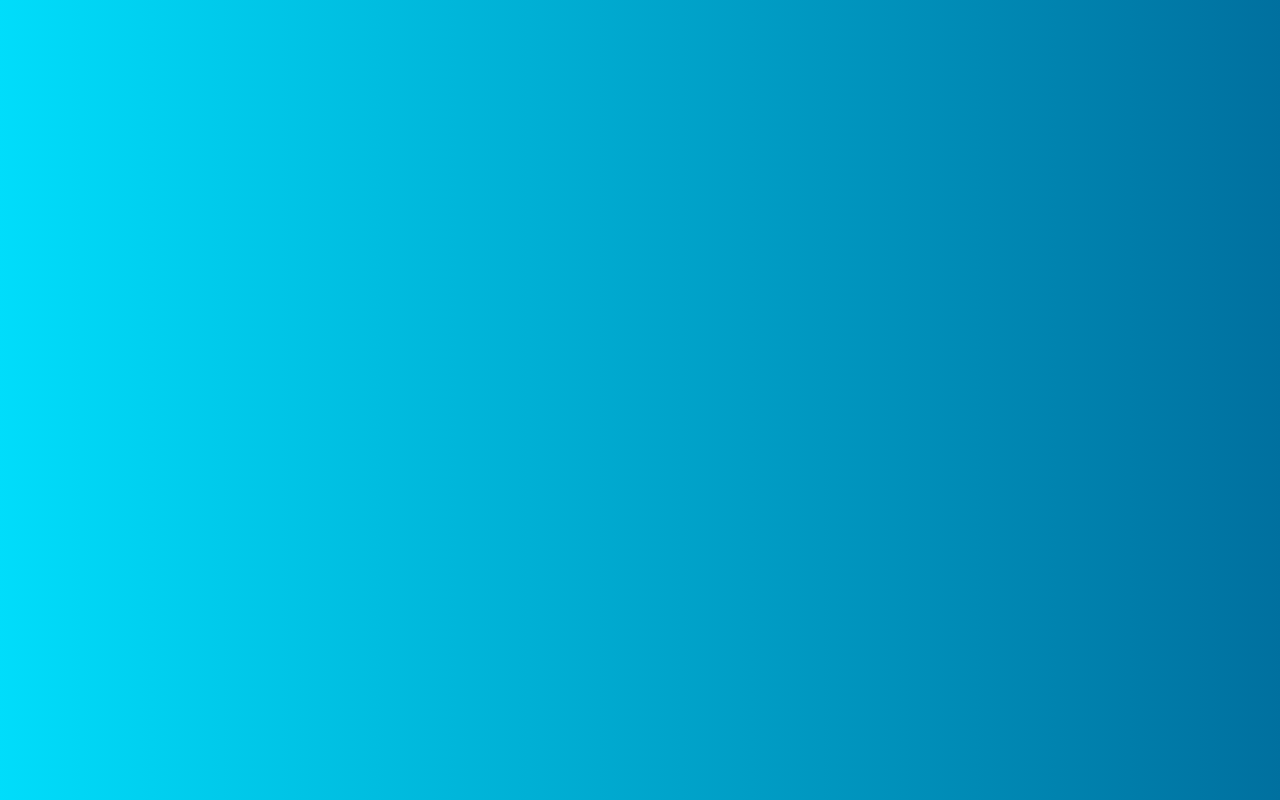
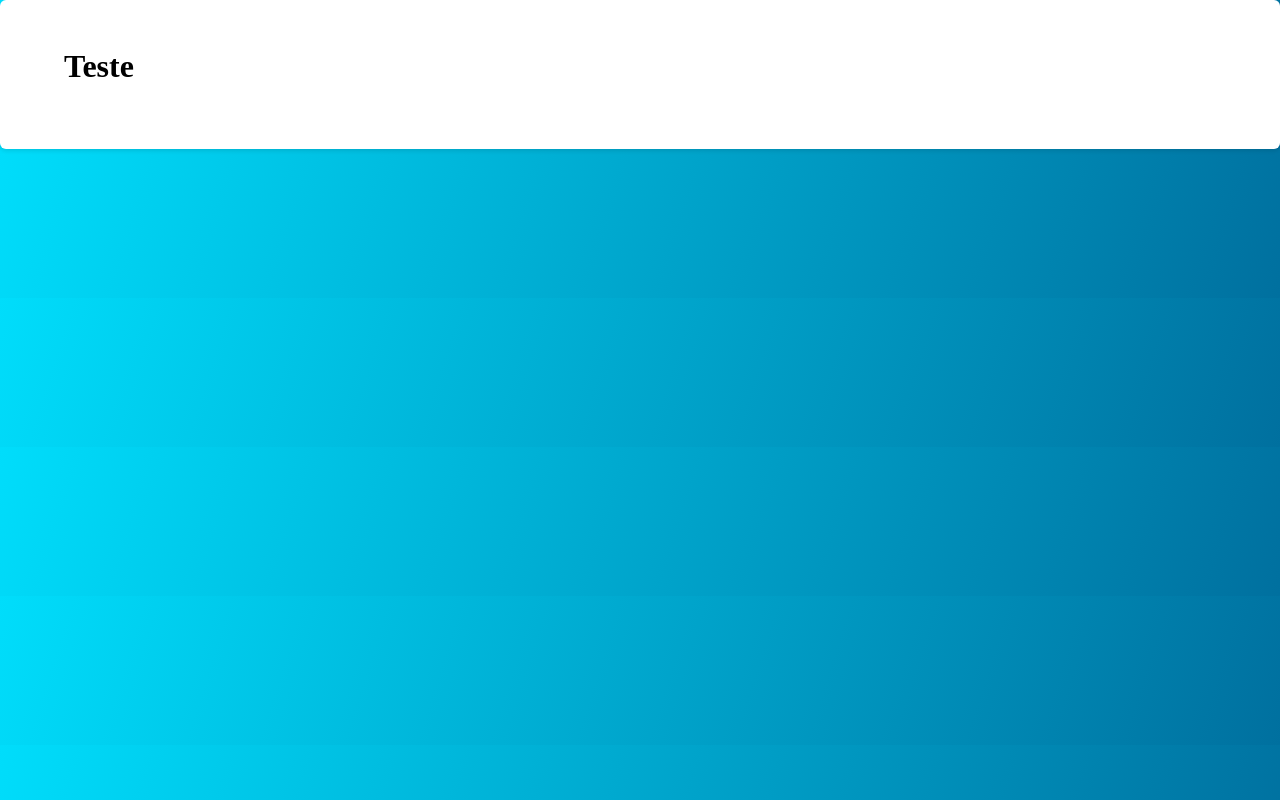
Before and after one commit to fespschulte/RS-Explorer-06-Project-01, a plain HTML site: page index.html in a window 1280 px wide. Drawn offline with Linux system fonts and the light colour scheme.

Commit message:
Ajustes de estilo da caixa central

```diff
--- a/index.html
+++ b/index.html
@@ -7,6 +7,9 @@
   <link rel="stylesheet" href="style.css">
 </head>
 <body>
+  <main>
+    <h1>Teste</h1>
+  </main>
   <script src="./main.js"></script>
 </body>
 </html>
--- a/style.css
+++ b/style.css
@@ -1,3 +1,19 @@
+* {
+  margin: 0;
+  padding: 0;
+  box-sizing: border-box;
+}
+:root {
+  font-size: 62.5%;
+
+}
 body {
   background: linear-gradient(107.56deg, #00DDFB 0%, #00709F 100%);
+  font-size: 1.6rem;
 }
+main {
+  background: #FFFFFF;
+  box-shadow: 0 .2rem .4rem rgba(0, 0, 0, 0.1);
+  border-radius: .6rem;
+  padding: 4.8rem 6.4rem 6.4rem;
+}
```
